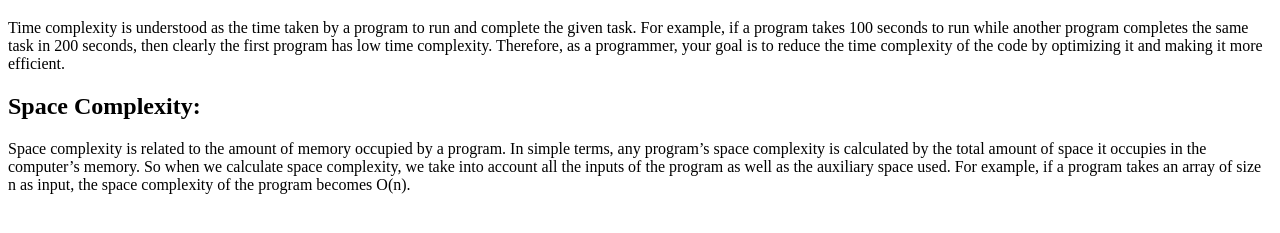
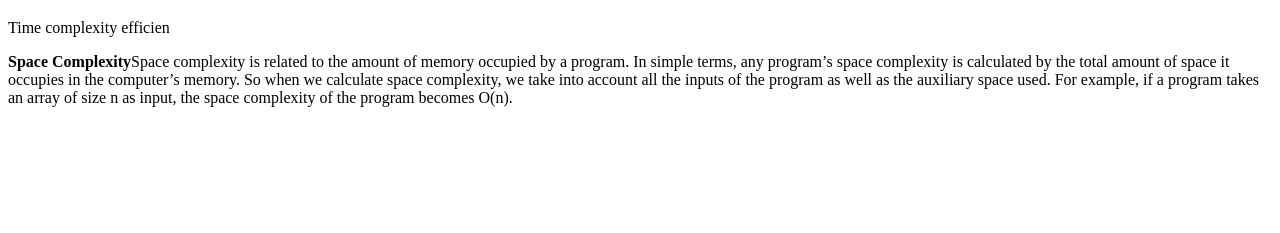
Before and after one commit to acciojob/time-and-space-complexity-Kumar5577, a website: page main.html in a window 1280 px wide. Shown: the part 61-294 px from the top of the page. Drawn offline with Linux system fonts and the light colour scheme.

Commit message:
created a submission

```diff
--- a/main.html
+++ b/main.html
@@ -9,8 +9,8 @@
 <body>
 	<!-- the entire body must be written by student -->
 	<h1>Time and Space Complexity</h1>
-	<p>Time complexity is understood as the time taken by a program to run and complete the given task. For example, if a program takes 100 seconds to run while another program completes the same task in 200 seconds, then clearly the first program has low time complexity. Therefore, as a programmer, your goal is to reduce the time complexity of the code by optimizing it and making it more efficient.</p>
-	<p><h2>Space Complexity:</h2>Space complexity is related to the amount of memory occupied by a program. In simple terms, any program’s space complexity is calculated by the total amount of space it occupies in the computer’s memory. So when we calculate space complexity, we take into account all the inputs of the program as well as the auxiliary space used. For example, if a program takes an array of size n as input, the space complexity of the program becomes O(n).</p>
+	<p>Time complexity efficien</p>
+	<p><b>Space Complexity</b>Space complexity is related to the amount of memory occupied by a program. In simple terms, any program’s space complexity is calculated by the total amount of space it occupies in the computer’s memory. So when we calculate space complexity, we take into account all the inputs of the program as well as the auxiliary space used. For example, if a program takes an array of size n as input, the space complexity of the program becomes O(n).</p>
 
     <script type="text/javascript" src="./script.js">
 </script>
```
